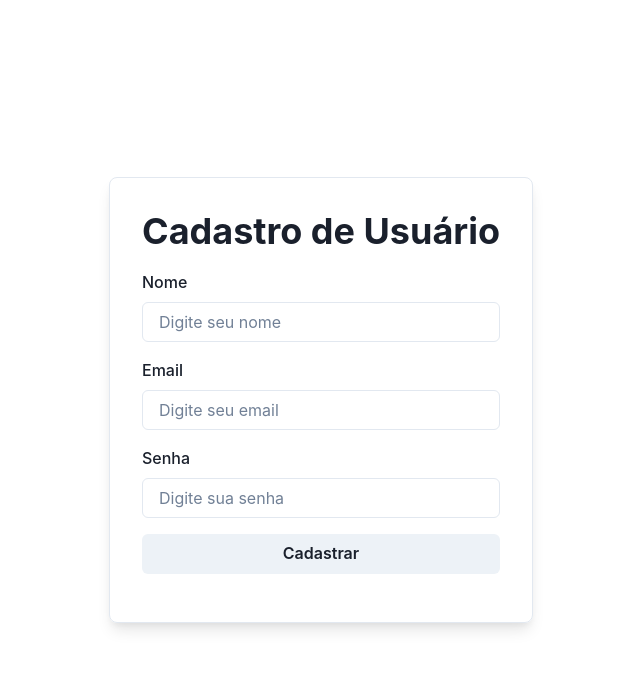
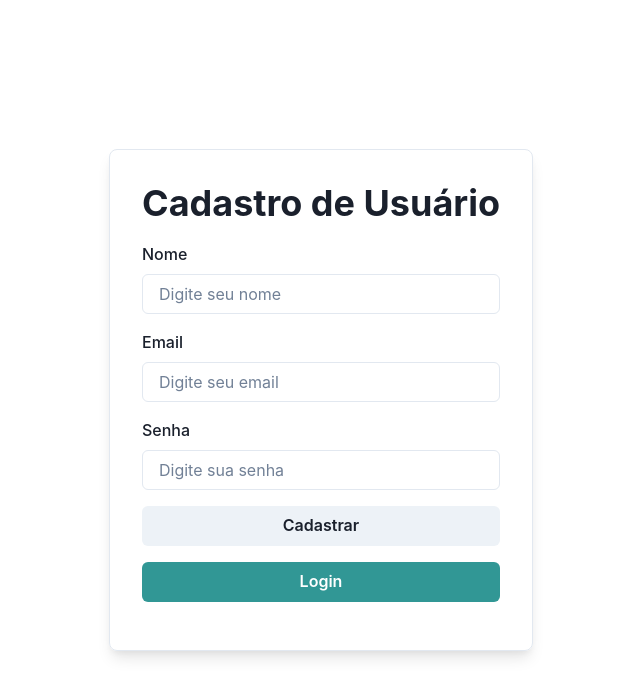
Before and after one commit to Renan04lima/frontend-mind-case, a React (Vite) app: page /sign-up in a window 1280 px wide. Shown: the top 696 px of the page, without its empty margins (319-959 px from the left). Built offline with nearby package versions, Linux system fonts and the light colour scheme.

Commit message:
feat: add button to switch between login and sign up pages

```diff
--- a/src/pages/Login.tsx
+++ b/src/pages/Login.tsx
@@ -10,7 +10,7 @@ import {
   useToast,
 } from "@chakra-ui/react";
 import { useAuth } from "../hooks/useAuth";
-import { useNavigate } from "react-router-dom";
+import { Link, useNavigate } from "react-router-dom";
 import { AxiosError } from "axios";
 
 const Login: React.FC = () => {
@@ -72,6 +72,13 @@ const Login: React.FC = () => {
               Entrar
             </Button>
           </form>
+          <Flex justifyContent="space-between" alignItems="center" mt={4}>
+            <Link style={{ width: "100%" }} to="/sign-up">
+              <Button width={"full"} colorScheme="teal" size="md">
+                Cadastre-se
+              </Button>
+            </Link>
+          </Flex>
         </Box>
       </Box>
     </Flex>
--- a/src/pages/SignUp.tsx
+++ b/src/pages/SignUp.tsx
@@ -10,7 +10,7 @@ import {
   useToast,
 } from "@chakra-ui/react";
 import { useAuth } from "../hooks/useAuth";
-import { useNavigate } from "react-router-dom";
+import { Link, useNavigate } from "react-router-dom";
 
 const SignUp: React.FC = () => {
   const [name, setName] = useState("");
@@ -81,6 +81,13 @@ const SignUp: React.FC = () => {
               Cadastrar
             </Button>
           </form>
+          <Flex justifyContent="space-between" alignItems="center" mt={4}>
+            <Link style={{ width: "100%" }} to="/login">
+              <Button width={"full"} colorScheme="teal" size="md">
+                Login
+              </Button>
+            </Link>
+          </Flex>
         </Box>
       </Box>
     </Flex>
```
